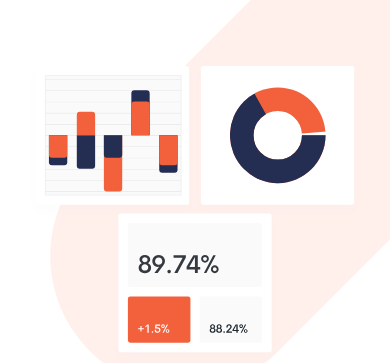
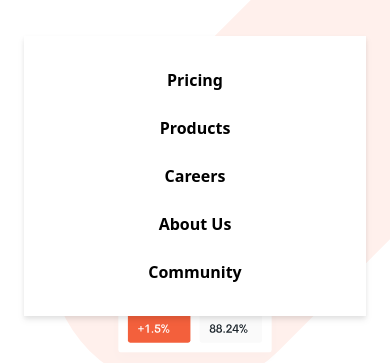
Before and after one commit to babarkhuroo/landing-page-twcss, a website: page index.html in a window 390 px wide. Both pictures are taken after a click on the button 354 px from the left and 40 px from the top of the page. Shown: the part 60-423 px from the top of the page. Drawn offline with nearby package versions, Linux system fonts and the light colour scheme; files that its build step writes are made by us from their sources.

Commit message:
added functionality to ham btn

```diff
--- a/index.html
+++ b/index.html
@@ -33,7 +33,7 @@
             </a>
 
             <!-- Hamburger Icon -->
-            <button id="menu-btn" class="open block hamburger md:hidden focus:outline-none">
+            <button id="menu-btn" class="block hamburger md:hidden focus:outline-none">
                 <span class="hamburger-top"></span>
                 <span class="hamburger-middle"></span>
                 <span class="hamburger-bottom"></span>
@@ -314,6 +314,7 @@
         </div>
     </footer>
 
+    <script src="js/script.js"></script>
 </body>
 
 </html>
--- /dev/null
+++ b/js/script.js
@@ -0,0 +1,8 @@
+const btn = document.getElementById('menu-btn')
+const nav = document.getElementById('menu')
+
+btn.addEventListener('click', () => {
+  btn.classList.toggle('open')
+  nav.classList.toggle('flex')
+  nav.classList.toggle('hidden')
+})
```
